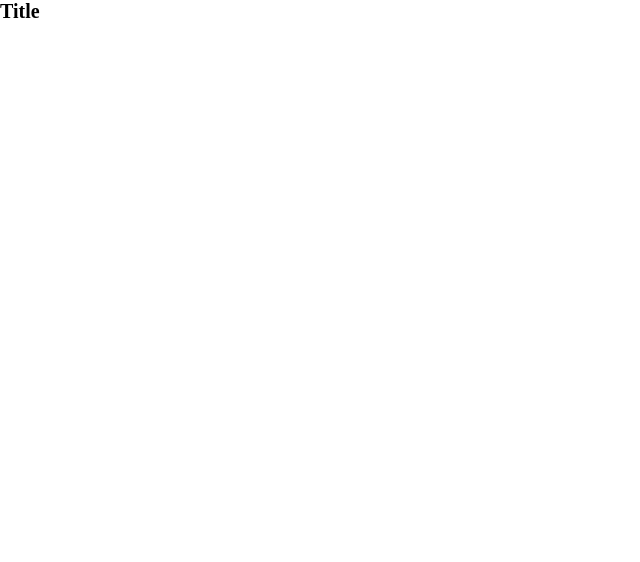
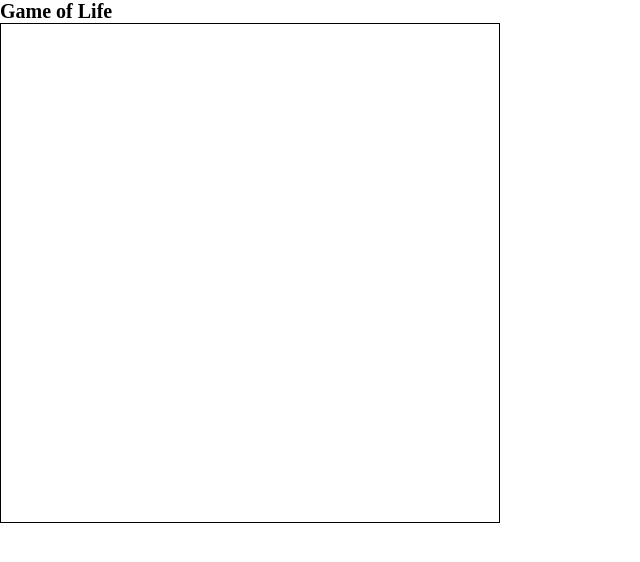
Before and after one commit to drew-ross/game-of-life, a React (Create React App) app in the folder app/: page / in a window 1280 px wide. Shown: the top 562 px of the page, without its empty margins (0-640 px from the left). Built offline with nearby package versions, Linux system fonts and the light colour scheme.

Commit message:
Create Grid component with dynamic size. Change header title.

```diff
--- a/app/src/components/App.jsx
+++ b/app/src/components/App.jsx
@@ -1,10 +1,12 @@
 import React from 'react';
 import Header from './Header';
+import Grid from './Grid';
 
 const App = () => {
   return (
     <div className="App">
       <Header />
+      <Grid gridSize={500}/>
     </div>
   );
 };
--- /dev/null
+++ b/app/src/components/Grid.jsx
@@ -0,0 +1,12 @@
+import React from 'react';
+
+const Grid = props => {
+
+  return (
+    <div className='Grid' style={{'width' : `${props.gridSize}px`, 'height' : `${props.gridSize}px`}}>
+
+    </div>
+  )
+}
+
+export default Grid;
--- a/app/src/components/Header.jsx
+++ b/app/src/components/Header.jsx
@@ -3,7 +3,7 @@ import React from 'react';
 const Header = () => {
     return (
         <header>
-            <h1>Title</h1>
+            <h1>Game of Life</h1>
         </header>
     );
 };
--- a/app/src/styles/main.scss
+++ b/app/src/styles/main.scss
@@ -0,0 +1,3 @@
+.Grid {
+  border: 1px solid black;
+}
```
Also changed, not shown: app/src/components/Cell.jsx (added).
